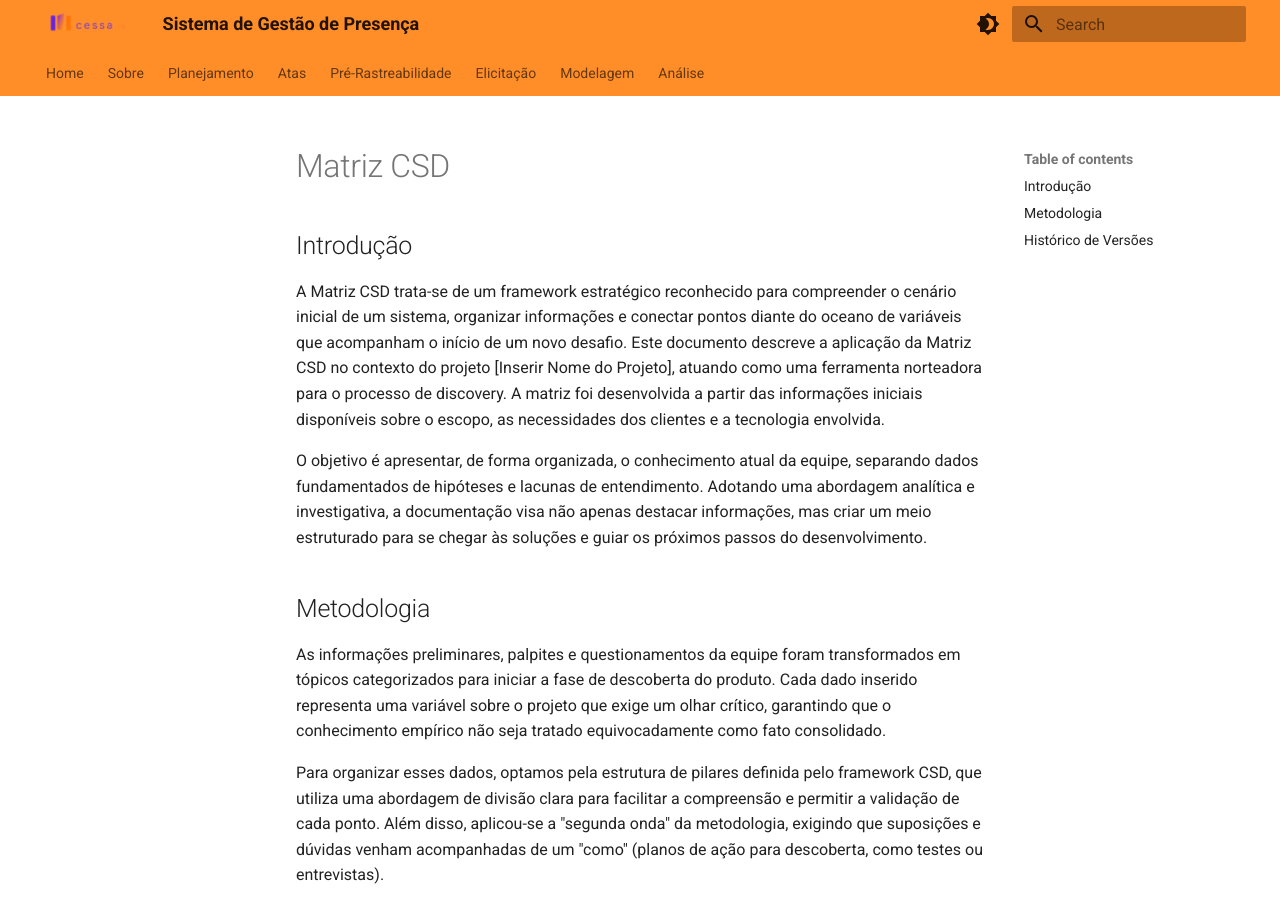
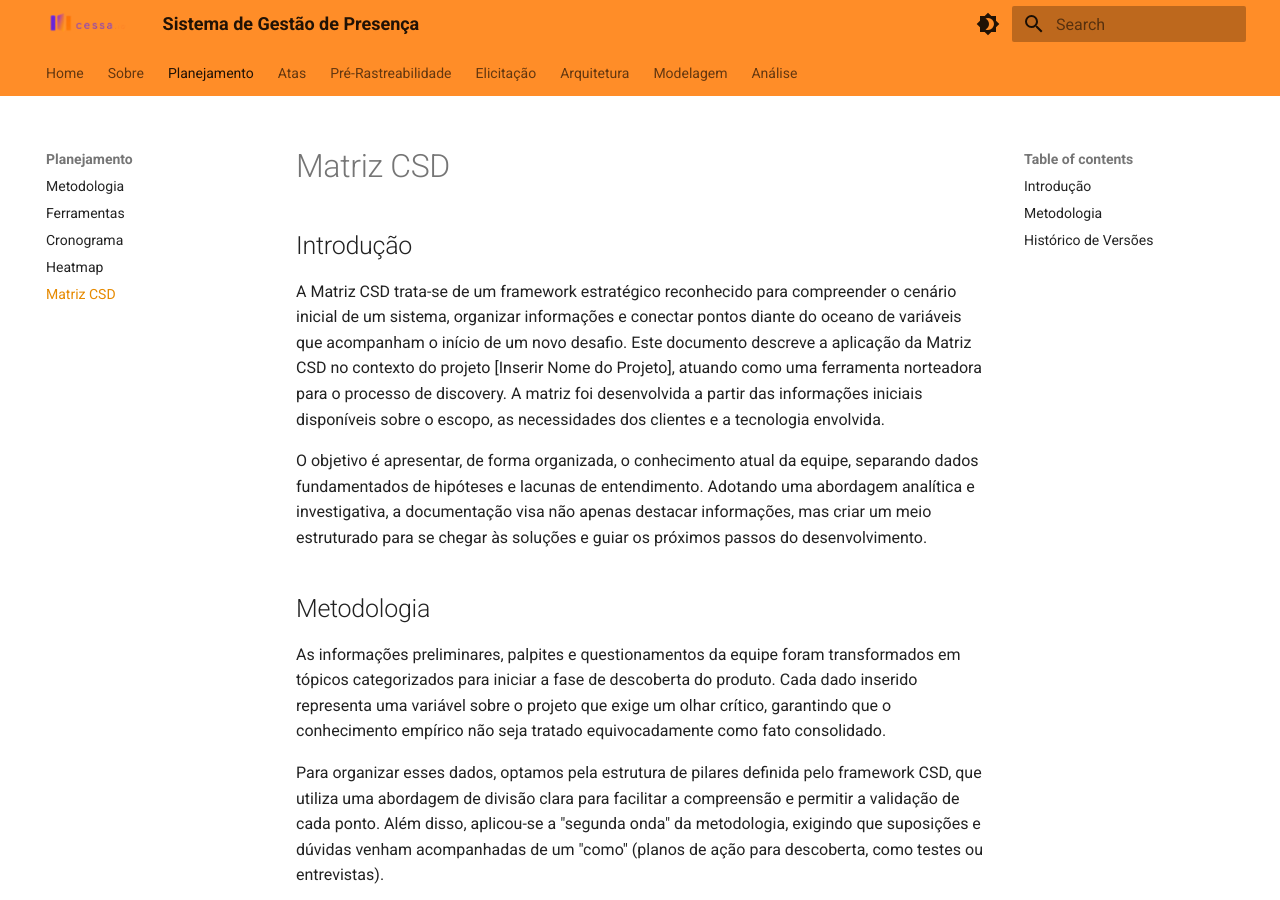
Before and after one commit to GeovannaUmbelino/Desafio-4-2026.1-Projeto-final, an MkDocs documentation site: the page built from docs/Planejamento/Matriz_CSD.md, in a window 1280 px wide and 900 px high. Built offline with MkDocs 1.6.1 and Material for MkDocs 9.7.7, drawn with Linux system fonts in a browser that asks for light colours; some of the changed lines change nothing that is shown.

Commit message:
Update mkdocs.yml

```diff
--- a/mkdocs.yml
+++ b/mkdocs.yml
@@ -44,6 +44,7 @@ nav:
       - Ferramentas: Planejamento/Ferramentas.md
       - Cronograma: Planejamento/Cronograma.md
       - Heatmap: Planejamento/Heatmap.md
+      - Matriz CSD: Planejamento/Matriz_CSD.md
 
   - Atas:
       - 1. Ata de Reunião(04/09): Atas/ata09-04.md
@@ -58,7 +59,8 @@ nav:
       - Requisitos Elicitados: Elicitação/Requisitos-Elicitados.md
       - Priorização:
           - Tree Level Scale: Elicitação/Priorização/Three_level_scale.md
-
+  - Arquitetura:
+    - DER: rquitetura/DER.md
 
   - Modelagem:
       - Casos de Uso: Modelagem/Casos-de-uso.md
```
